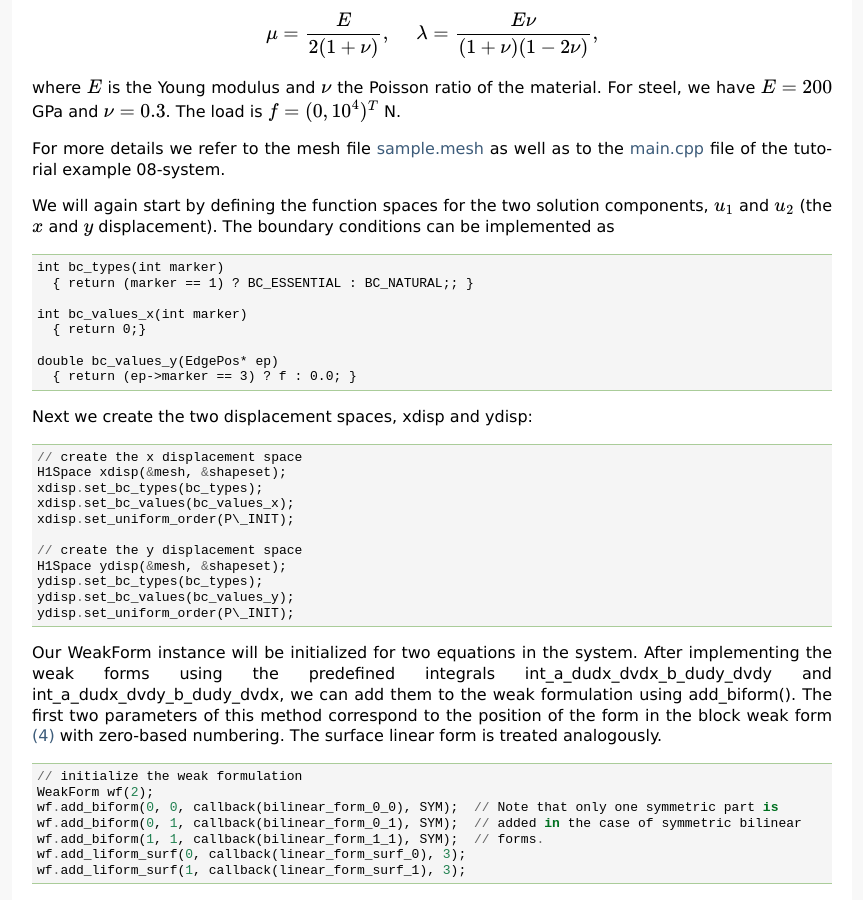
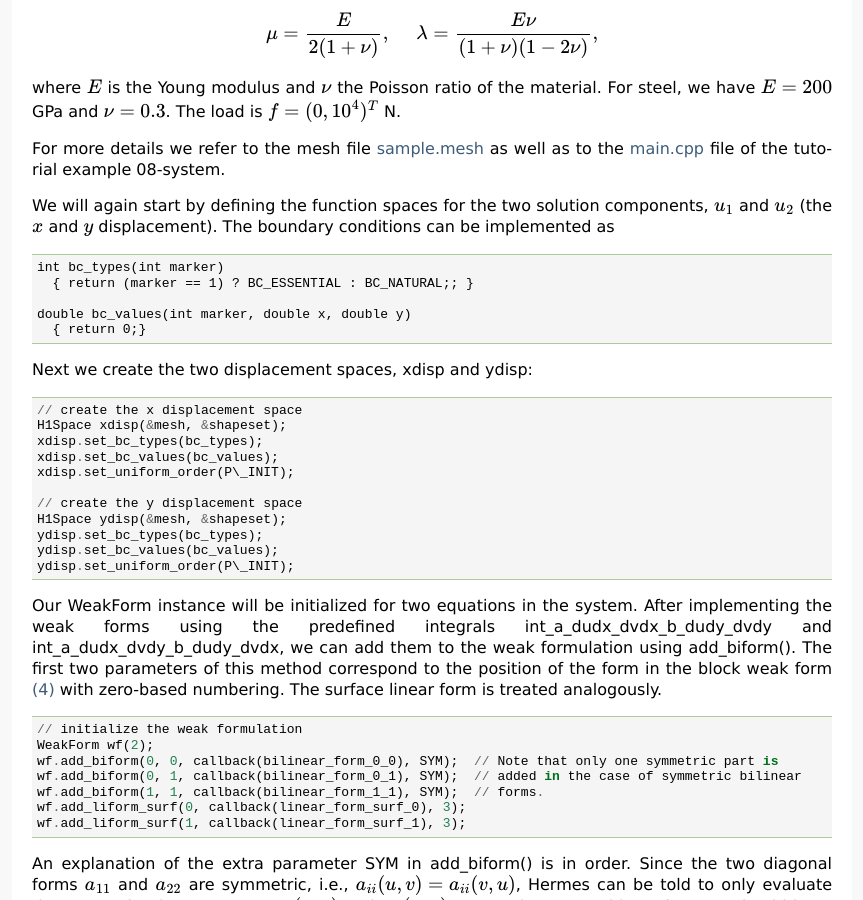
Before and after one commit to certik/hermes2d, a Sphinx documentation site: the page built from doc/src/tutorial.rst, in a window 1280 px wide and 900 px high, scrolled down 19936 px. Shown: the whole window, without its empty margins (218-1081 px from the left). Built offline with Sphinx 7.4.7, drawn with Linux system fonts in a browser that asks for light colours; formulas are drawn with MathJax 3.

Commit message:
Removed EdgePos from BC in tutorial example 08.

```diff
--- a/doc/src/tutorial.rst
+++ b/doc/src/tutorial.rst
@@ -935,11 +935,8 @@ conditions can be implemented as
     int bc_types(int marker)
       { return (marker == 1) ? BC_ESSENTIAL : BC_NATURAL;; }
 
-    int bc_values_x(int marker)
+    double bc_values(int marker, double x, double y)
       { return 0;}
-
-    double bc_values_y(EdgePos* ep)
-      { return (ep->marker == 3) ? f : 0.0; }
 
 Next we create the two displacement spaces, xdisp and ydisp:
 ::
@@ -947,13 +944,13 @@ Next we create the two displacement spaces, xdisp and ydisp:
     // create the x displacement space
     H1Space xdisp(&mesh, &shapeset);
     xdisp.set_bc_types(bc_types);
-    xdisp.set_bc_values(bc_values_x);
+    xdisp.set_bc_values(bc_values);
     xdisp.set_uniform_order(P\_INIT);
 
     // create the y displacement space
     H1Space ydisp(&mesh, &shapeset);
     ydisp.set_bc_types(bc_types);
-    ydisp.set_bc_values(bc_values_y);
+    ydisp.set_bc_values(bc_values);
     ydisp.set_uniform_order(P\_INIT);
 
 Our WeakForm instance will be initialized for two equations in the system.
```
Also changed, not shown: 1 other file.
